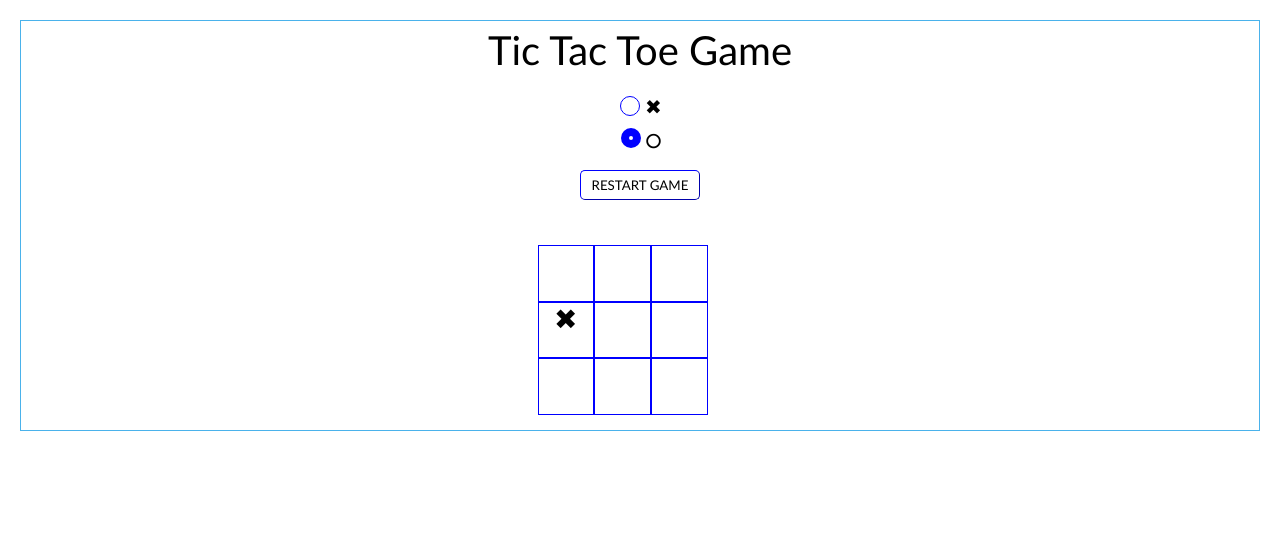
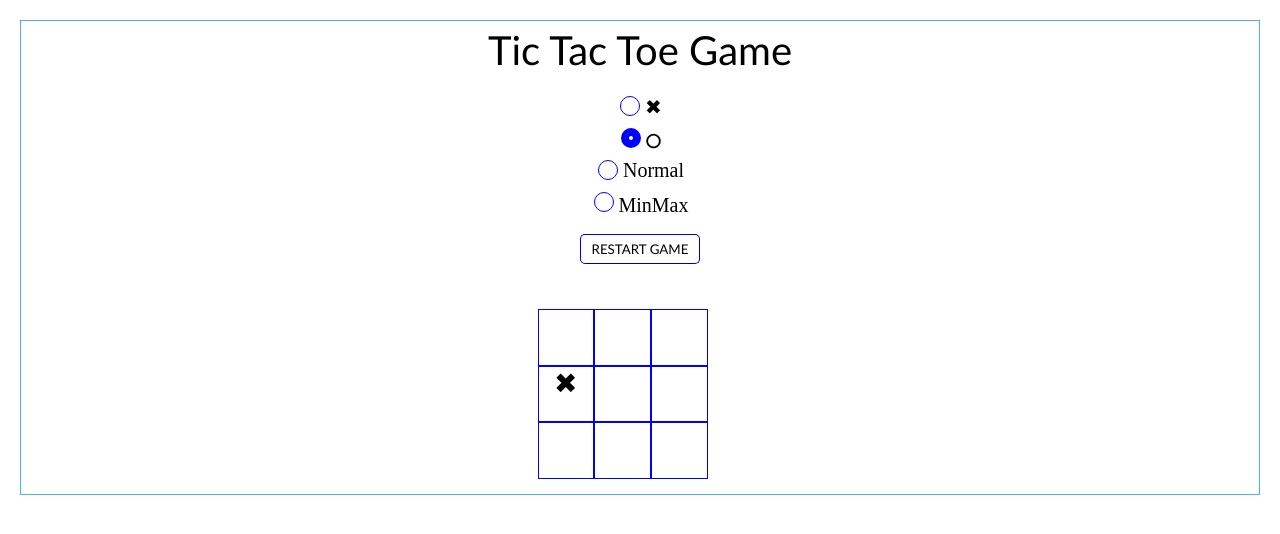
Before and after one commit to carmandomx/ttt-ai, a React (Create React App) app: page / in a window 1280 px wide. Shown: the top 534 px of the page. Built offline with nearby package versions, Linux system fonts and the light colour scheme.

Commit message:
MinMax logic only

```diff
--- a/src/components/Settings.jsx
+++ b/src/components/Settings.jsx
@@ -19,6 +19,14 @@ const Settings = ({ clearBoard, done, updateUserChar, userChar }) => {
           <input type='radio' value='o' name='userChar' defaultChecked={userChar === 'o'} />
           <span style={{ marginTop: '8px' }}>{'\u2B58'}</span>
         </div>
+        <div className='radioButton'>
+          <input type='radio' value='Normal' name='Normal' defaultChecked={userChar === 'Normal'}/>
+          <span style={{ marginTop: '3px' }}>Normal</span>
+        </div>
+        <div className='radioButton'>
+          <input type='radio' value='MinMax' name='MinMax'/>
+          <span style={{ marginTop: '8px' }}>MinMax</span>
+        </div>
       </div>
       <div className='clearBoard'>
         <button onClick={clearBoard}>
```
Also changed, not shown: src/components/GameContainer.jsx (+11 -16 lines).
